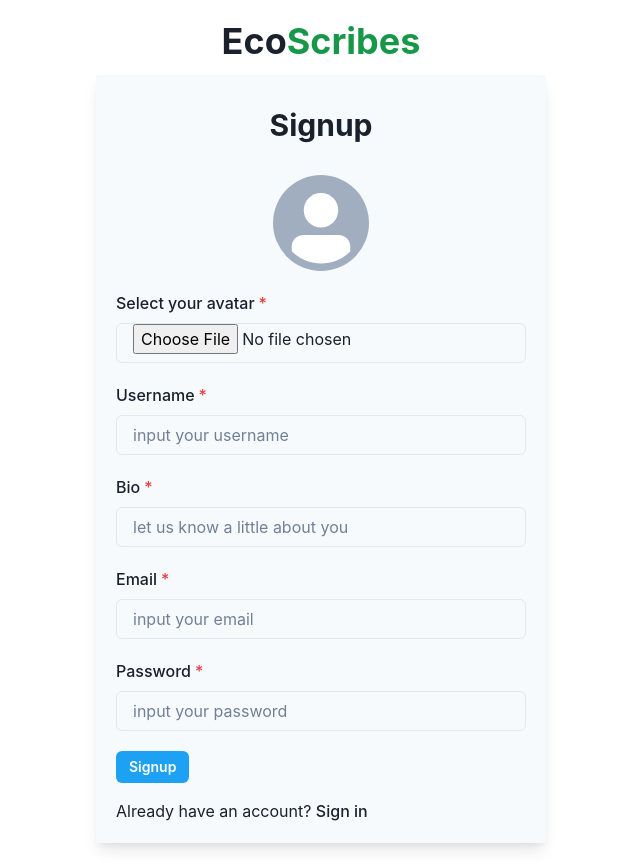
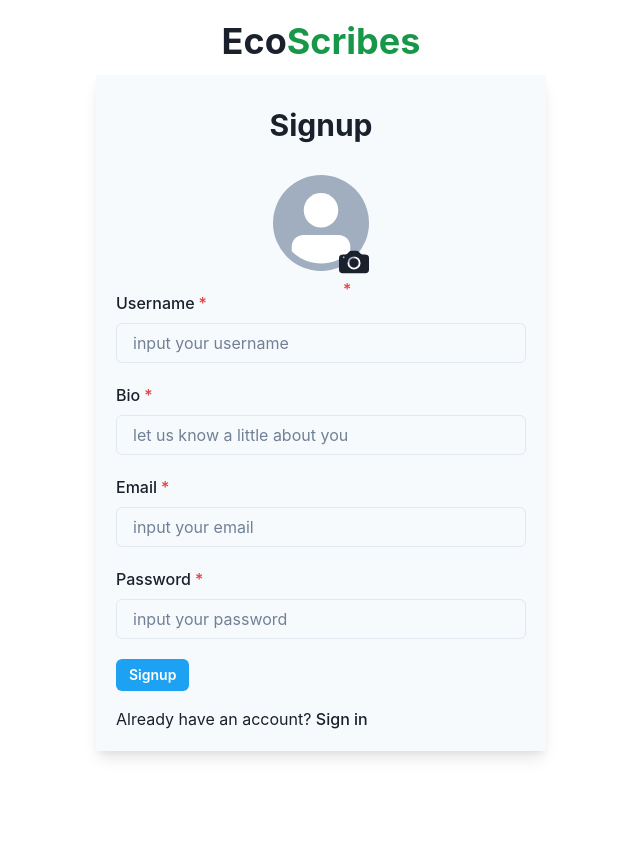
Before and after one commit to ayanwumi101/fullstack-blog-app, a React (Vite) app: page /signup in a window 1280 px wide. Shown: the whole page, without its empty margins (319-959 px from the left). After the commit the page ends 800 px from the top, so only its background shows below. Built offline with nearby package versions, Linux system fonts and the light colour scheme.

Commit message:
more authentication added

```diff
--- a/package.json
+++ b/package.json
@@ -17,6 +17,7 @@
     "framer-motion": "^6.5.1",
     "react": "^18.2.0",
     "react-dom": "^18.2.0",
+    "react-icons": "^4.4.0",
     "react-responsive-carousel": "^3.2.23",
     "react-router-dom": "^6.3.0",
     "swiper": "^8.3.2",
--- a/src/components/Navbar/Navbar.jsx
+++ b/src/components/Navbar/Navbar.jsx
@@ -31,8 +31,6 @@ const Navbar = () => {
   const toast = useToast();
   const location = useLocation();
   const auth = getAuth();
-  const user = auth.currentUser;
-  console.log(user);
   const navigate = useNavigate();
 
 
@@ -82,6 +80,9 @@ const Navbar = () => {
                     {/* <Link to='/create_post'><Button variant={'solid'} colorScheme={'teal'} size={'sm'} mr={4} leftIcon={<AddIcon />} >Create</Button></Link> */}
 
                     <Menu>
+                       {auth.onAuthStateChanged((user) => {
+                        {user &&
+                        <>
                             <MenuButton as={'button'} rounded={'full'} variant={'link'} cursor={'pointer'} minW={0}>
                                 <Avatar src='' size={'sm'} >
                                     <AvatarBadge bg='green.500' boxSize='1.25em' />
@@ -95,6 +96,8 @@ const Navbar = () => {
                                 <MenuDivider />
                                 <MenuItem onClick={handleLogout}><ExternalLinkIcon mr='2' color={'whatsapp.700'} />Logout</MenuItem>
                             </MenuList>
+                        </>}
+                       })}
                     </Menu>
                 </Flex>
             </Flex>
--- a/src/components/Posts/Posts.jsx
+++ b/src/components/Posts/Posts.jsx
@@ -106,20 +106,25 @@ export const EditForm = () => {
       <Heading size='md' textAlign={'center'} mb='3'>Edit Post</Heading>
       <FormControl>
         <FormLabel>Post title</FormLabel>
-        <Input type='text' />
+        <Input type='text' mb='2' />
+
         <FormLabel>Date</FormLabel>
-        <Input type='date' />
+        <Input type='date' mb='2' />
+
         <FormLabel>Author Name</FormLabel>
-        <Input type='text' />
+        <Input type='text' mb='2' />
+
         <FormLabel>Post Category</FormLabel>
-        <Select>
+        <Select mb='2'>
           <option value="sports">Sports</option>
           <option value="education">Education</option>
           <option value="tech">Tech</option>
           <option value="politics">Politics</option>
         </Select>
+
         <FormLabel>Post Content</FormLabel>
-        <Textarea></Textarea>
+        <Textarea mb='2'></Textarea>
+
         <Button size='sm' colorScheme={'teal'} textAlign={'right'}>Update Post</Button>
       </FormControl>
         {/* <Modal>
@@ -131,3 +136,11 @@ export const EditForm = () => {
     </Box>
   )
 }
+
+export const DeletePost = () => {
+  return (
+    <>
+
+    </>
+  )
+}
--- a/src/components/Signup/Signup.jsx
+++ b/src/components/Signup/Signup.jsx
@@ -1,5 +1,6 @@
 import React, { useState } from 'react'
 import {Box, Heading, Text, FormControl, FormLabel, Input, Button, Stack, useToast, Flex, Container, Avatar} from '@chakra-ui/react'
+import {BsCameraFill} from 'react-icons/bs'
 import {app} from '../../../firebaseConfig'
 import {getAuth, createUserWithEmailAndPassword, signOut, signInWithEmailAndPassword, onAuthStateChanged} from 'firebase/auth'
 import {useNavigate, Link} from 'react-router-dom'
@@ -92,12 +93,13 @@ const Signup = () => {
         <Heading textAlign='center' mb='4' size={'lg'} mt='6'>Signup</Heading>
         <FormControl maxWidth='450px' textAlign={'left'} isRequired>
 
-            <Flex justify={'center'} mb='5'>
+            <Flex justifyContent={'center'} alignItems='center' margin={'auto'} mb='5' position={'relative'} maxW='150px'>
                 <Avatar src='' name={userName} size='xl' />
+                <FormLabel htmlFor='avatar' position={'absolute'} bottom='-38px' right='15px'>
+                  <BsCameraFill style={{width: '30px', height: '30px'}} />
+                  <Input type='file' onChange={(e) => setAvatar(e.target.files[0])} mb='5' id='avatar' display={'none'} />
+                </FormLabel>
             </Flex>
-
-            <FormLabel>Select your avatar</FormLabel>
-            <Input type='file' onChange={(e) => setAvatar(e.target.files[0])} mb='5'  maxWidth='450px'/>
 
             <FormLabel>Username</FormLabel>
             <Input type='text' placeholder='input your username' mb='5'  maxWidth='450px' value={userName} onChange={(e) => setUserName(e.target.value)} />
```
Also changed, not shown: 1 other file (tests, documents, lock files or other folders). Lines whose indentation alone changed are shown as unchanged.
